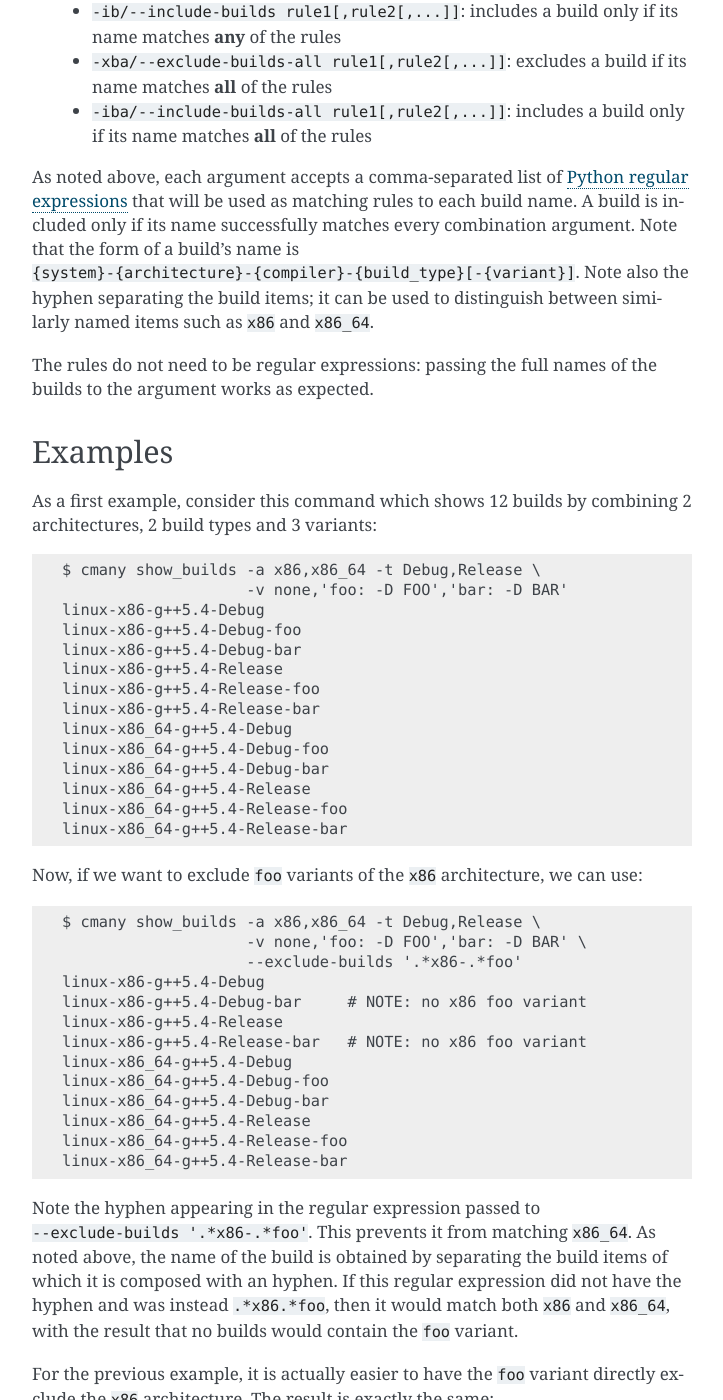
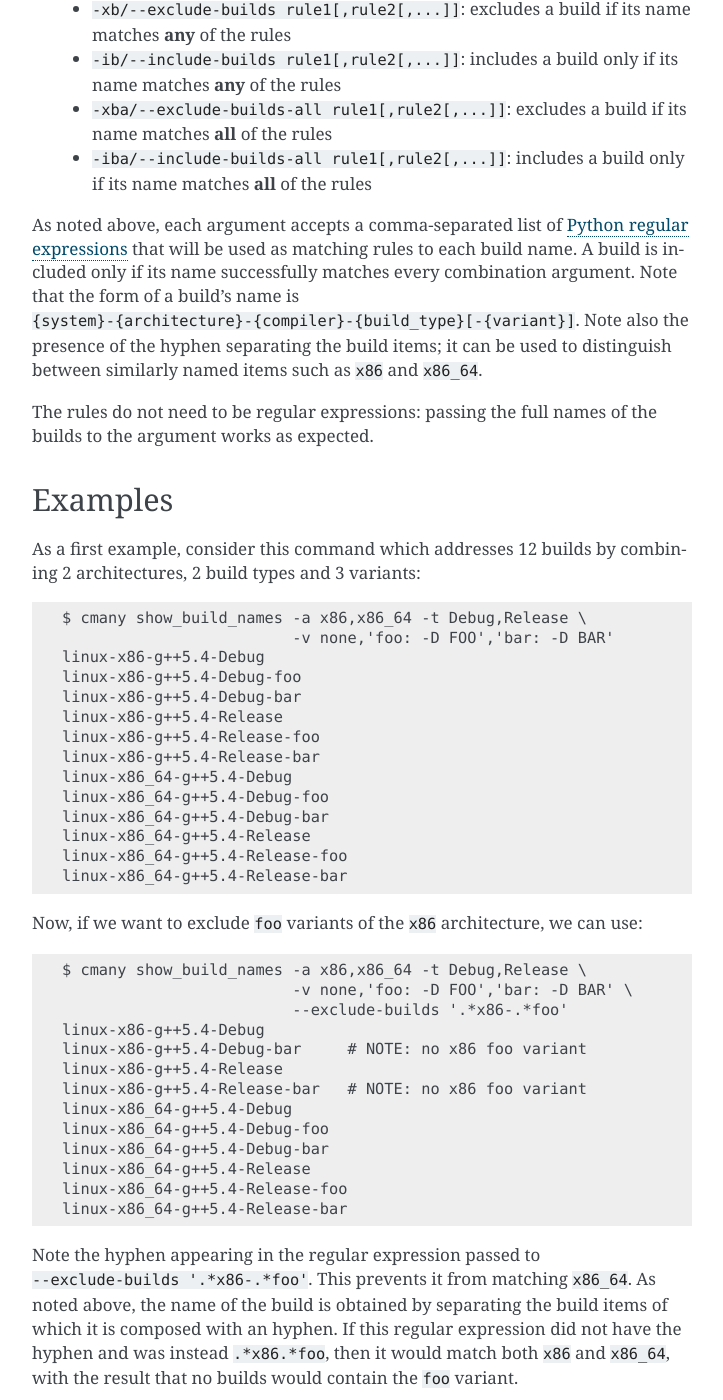
Before and after one commit to biojppm/cmany, a Sphinx documentation site: the page built from doc/excluding_builds.rst, in a window 1280 px wide and 1400 px high, scrolled down 1528 px. Shown: the whole window, without its empty margins (388-1111 px from the left). Built offline with Sphinx 7.4.7, drawn with Linux system fonts in a browser that asks for light colours; some of the changed text lies outside the part shown.

Commit message:
minor improvements to docs about exclusion builds

```diff
--- a/doc/excluding_builds.rst
+++ b/doc/excluding_builds.rst
@@ -12,22 +12,22 @@
 ``--include-*`` arguments in a build item specification, as combination is
 implied for every build item. However, being able to use these at the scope
 of the command is certainly useful, either as a form of saving extensive
-editing of complicated cmany commands (for example in shell sessions), or
-with :doc:`Project mode </project_mode>`.
+editing when reusing complicated cmany commands (for example in shell
+sessions), or with :doc:`Project mode </project_mode>`.
 
 When multiple combination arguments are given, they are processed in the
 order in which they are given. A build is then included if it successfully
 matches every argument.
 
-For added convenience, cmany offers the command ``show_builds``, which
-shows the builds that would be addressed by a certain combination of build
-items and exclusion rules.
+Be aware that for added convenience, cmany offers the commands
+``show_build_names`` and ``show_builds``, which are useful for testing the
+input arguments.
 
 
 Excluding builds by item name
 -----------------------------
 
-To exclude a build based on the its composing items, cmany offers the
+To exclude a build based on its composing items, cmany offers the
 following arguments, which should be fairly self-explaining:
 
 * systems (``-s/--systems``):
@@ -59,7 +59,8 @@
 Excluding builds by build name
 ------------------------------
 
-These are the arguments to prevent a build by name:
+These are the arguments to prevent a build by matching against the build's
+final name:
 
  * ``-xb/--exclude-builds rule1[,rule2[,...]]``: excludes a build if its
    name matches **any** of the rules
@@ -73,11 +74,11 @@
 As noted above, each argument accepts a comma-separated list of `Python
 regular expressions <https://docs.python.org/3/library/re.html>`_ that will
 be used as matching rules to each build name. A build is included only if its
-name successfully matches every combination argument. Note that the form of
-a build's name is
+name successfully matches every combination argument. Note that the form of a
+build's name is
 ``{system}-{architecture}-{compiler}-{build_type}[-{variant}]``. Note also
-the hyphen separating the build items; it can be used to distinguish between
-similarly named items such as ``x86`` and ``x86_64``.
+the presence of the hyphen separating the build items; it can be used to
+distinguish between similarly named items such as ``x86`` and ``x86_64``.
 
 The rules do not need to be regular expressions: passing the full names of
 the builds to the argument works as expected.
@@ -86,11 +87,11 @@
 Examples
 --------
 
-As a first example, consider this command which shows 12 builds by combining 2
+As a first example, consider this command which addresses 12 builds by combining 2
 architectures, 2 build types and 3 variants::
 
-  $ cmany show_builds -a x86,x86_64 -t Debug,Release \
-                      -v none,'foo: -D FOO','bar: -D BAR'
+  $ cmany show_build_names -a x86,x86_64 -t Debug,Release \
+                           -v none,'foo: -D FOO','bar: -D BAR'
   linux-x86-g++5.4-Debug
   linux-x86-g++5.4-Debug-foo
   linux-x86-g++5.4-Debug-bar
@@ -107,9 +108,9 @@
 Now, if we want to exclude ``foo`` variants of the ``x86`` architecture, we
 can use::
 
-  $ cmany show_builds -a x86,x86_64 -t Debug,Release \
-                      -v none,'foo: -D FOO','bar: -D BAR' \
-                      --exclude-builds '.*x86-.*foo'
+  $ cmany show_build_names -a x86,x86_64 -t Debug,Release \
+                           -v none,'foo: -D FOO','bar: -D BAR' \
+                           --exclude-builds '.*x86-.*foo'
   linux-x86-g++5.4-Debug
   linux-x86-g++5.4-Debug-bar     # NOTE: no x86 foo variant
   linux-x86-g++5.4-Release
```
Also changed, not shown: 1 other file.
